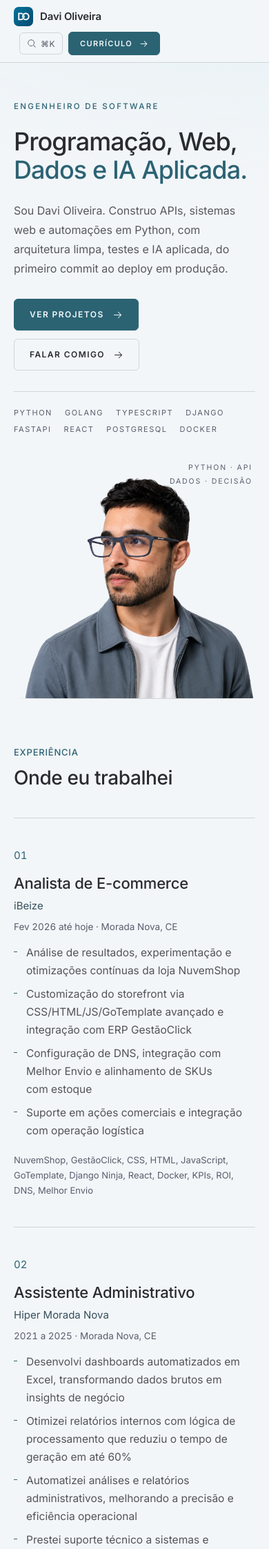
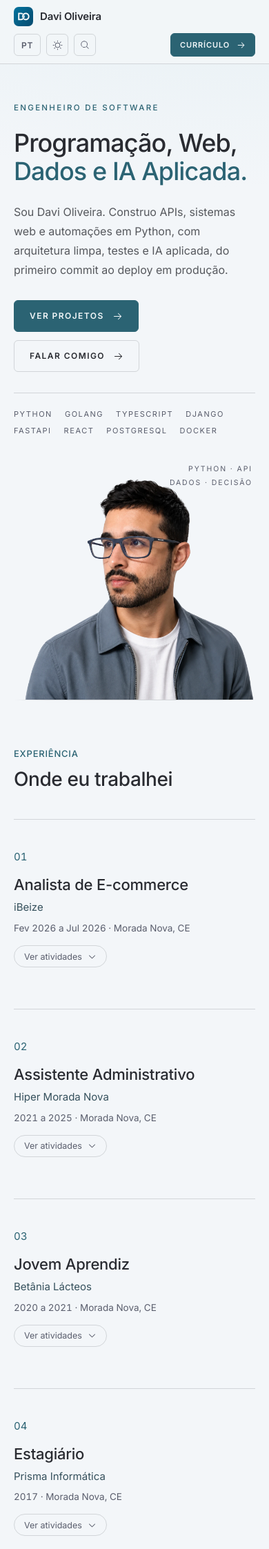
Before and after one commit to davioliveiraes/portfolio_davi_oliveira, a Django app: page / in a window 390 px wide; the page is wider, and only the part inside the window is pictured. Shown: the top 2245 px of that part at 69% size. Run offline with Django 5.2, Linux system fonts and the light colour scheme; data comes from the database, SQL or seed files in the repository.

Commit message:
feat: Implementing new data and reponsiveness adjustments

```diff
--- a/static/css/style.css
+++ b/static/css/style.css
@@ -59,6 +59,17 @@ body {
     line-height: 1.65;
     text-wrap: pretty;
     -webkit-font-smoothing: antialiased;
+}
+
+/* Nenhuma seção pode gerar rolagem horizontal no celular.
+   "clip" (e não "hidden") preserva o position: sticky do header. */
+html,
+body {
+    overflow-x: clip;
+}
+
+img {
+    max-width: 100%;
 }
 
 a {
@@ -140,6 +151,11 @@ section[id] {
 
     .carousel-viewport {
         scroll-behavior: auto;
+    }
+
+    .exp-row.is-collapsible .exp-body,
+    .exp-toggle-icon {
+        transition: none;
     }
 }
 
@@ -533,6 +549,60 @@ html:not([data-theme="light"]) .icon-sun {
     color: var(--pf-muted);
     margin-top: 6px;
     font-variant-numeric: tabular-nums;
+}
+
+/* Atividades recolhidas: a seção fica curta e o visitante abre o que interessa.
+   Sem JS o botão não aparece e o conteúdo continua visível. */
+.exp-toggle {
+    display: none;
+    align-items: center;
+    gap: 8px;
+    height: 32px;
+    padding: 0 14px;
+    background: transparent;
+    border: 1px solid var(--pf-border);
+    border-radius: 999px;
+    color: var(--pf-muted);
+    font-size: 12.5px;
+    cursor: pointer;
+}
+
+.exp-row.is-collapsible .exp-toggle {
+    display: inline-flex;
+}
+
+.exp-toggle:hover {
+    background: color-mix(in srgb, var(--pf-accent) 12%, transparent);
+    color: var(--pf-accent);
+}
+
+.exp-row.is-open .exp-toggle {
+    border-color: var(--pf-accent);
+    color: var(--pf-accent);
+}
+
+.exp-toggle-icon {
+    transition: transform 0.25s ease;
+}
+
+.exp-row.is-open .exp-toggle-icon {
+    transform: rotate(180deg);
+}
+
+/* A altura anima de 0fr para 1fr: sem max-height chutado */
+.exp-row.is-collapsible .exp-body {
+    display: grid;
+    grid-template-rows: 0fr;
+    transition: grid-template-rows 0.35s ease;
+}
+
+.exp-row.is-collapsible.is-open .exp-body {
+    grid-template-rows: 1fr;
+}
+
+.exp-row.is-collapsible .exp-body-inner {
+    overflow: hidden;
+    padding-top: 18px;
 }
 
 .exp-details {
@@ -1036,6 +1106,8 @@ html:not([data-theme="light"]) .icon-sun {
 .contact-links .value {
     font-size: 15px;
     line-height: 24px;
+    /* e-mails e URLs longas nunca estouram a largura da coluna */
+    overflow-wrap: anywhere;
 }
 
 /* ---------- Footer ---------- */
@@ -1314,7 +1386,8 @@ html:not([data-theme="light"]) .icon-sun {
     .exp-row,
     .skill-row,
     .contact-grid {
-        grid-template-columns: 1fr;
+        /* minmax(0, …) evita que conteúdo largo empurre a coluna */
+        grid-template-columns: minmax(0, 1fr);
     }
 
     /* Em uma coluna o hero flui naturalmente (sem travar em 100vh) */
@@ -1344,15 +1417,29 @@ html:not([data-theme="light"]) .icon-sun {
 }
 
 @media (max-width: 640px) {
-    .site-nav,
-    .hbtn-lang,
-    .hbtn-icon {
+    /* Sem a nav, a palette vira a navegação: o ⌘K volta a aparecer.
+       Idioma e tema continuam visíveis, na segunda linha do header. */
+    .site-nav {
         display: none;
     }
 
-    /* Sem nav, a palette é a navegação: o ⌘K volta a aparecer */
     .hbtn-k {
         display: inline-flex;
+    }
+
+    .header-inner {
+        gap: 10px 12px;
+    }
+
+    .header-actions {
+        flex: 1 1 100%;
+        flex-wrap: wrap;
+        gap: 8px;
+    }
+
+    /* O CTA fecha a linha à direita, os controles pequenos ficam à esquerda */
+    .hbtn-cv {
+        margin-left: auto;
     }
 
     .carousel {
@@ -1367,4 +1454,38 @@ html:not([data-theme="light"]) .icon-sun {
     .carousel-arrows {
         display: none;
     }
+
+    /* Rótulo em cima, valor embaixo: nada é cortado em tela estreita */
+    .contact-links a {
+        flex-direction: column;
+        align-items: flex-start;
+        gap: 2px;
+        padding: 14px 0;
+    }
+
+    /* Abaixo de 16px o Safari do iOS dá zoom ao focar o campo,
+       e o zoom é o que deixa a página "cortada" na horizontal. */
+    .contact-form input,
+    .contact-form textarea,
+    .palette-input-wrapper input,
+    .terminal-input-line input {
+        font-size: 16px;
+    }
 }
+
+/* Telas bem estreitas (iPhone SE e similares): a busca fica só com o ícone */
+@media (max-width: 400px) {
+    .hbtn-k {
+        width: 32px;
+        padding: 0;
+    }
+
+    .hbtn-k span {
+        display: none;
+    }
+
+    .hbtn-cv {
+        padding: 0 13px;
+        letter-spacing: 0.08em;
+    }
+}
--- a/static/js/main.js
+++ b/static/js/main.js
@@ -210,6 +210,40 @@ if (projectFilters) {
         });
     });
 }
+
+// ============================================
+// EXPERIÊNCIA: ATIVIDADES RECOLHIDAS
+// Cada cargo abre as próprias atividades; a seção não nasce comprida.
+// ============================================
+document.querySelectorAll('.exp-row').forEach((row) => {
+    const toggle = row.querySelector('.exp-toggle');
+    const body = row.querySelector('.exp-body');
+    if (!toggle || !body) return;
+
+    // Só recolhe quando o JS está de pé (sem JS o conteúdo continua legível)
+    row.classList.add('is-collapsible');
+
+    const label = toggle.querySelector('.exp-toggle-text');
+    const reduced = window.matchMedia('(prefers-reduced-motion: reduce)').matches;
+
+    toggle.addEventListener('click', () => {
+        const open = !row.classList.contains('is-open');
+        row.classList.toggle('is-open', open);
+        toggle.setAttribute('aria-expanded', String(open));
+        if (label) {
+            label.textContent = open ? toggle.dataset.labelClose : toggle.dataset.labelOpen;
+        }
+
+        // Depois de expandir, traz o final da linha para a tela
+        if (open && !reduced) {
+            window.setTimeout(() => {
+                if (row.getBoundingClientRect().bottom > window.innerHeight) {
+                    row.scrollIntoView({ block: 'nearest', behavior: 'smooth' });
+                }
+            }, 380);
+        }
+    });
+});
 
 // ============================================
 // COMMAND PALETTE
--- a/templates/core/home.html
+++ b/templates/core/home.html
@@ -63,6 +63,13 @@
             <p class="exp-period">{{ experience.period_i18n }}</p>
         </div>
         <div>
+            <button type="button" class="exp-toggle" aria-expanded="false" aria-controls="expBody{{ forloop.counter }}"
+                    data-label-open="{% trans 'Ver atividades' %}" data-label-close="{% trans 'Ocultar atividades' %}">
+                <span class="exp-toggle-text">{% trans "Ver atividades" %}</span>
+                <svg class="exp-toggle-icon" width="13" height="13" viewBox="0 0 256 256" fill="currentColor" aria-hidden="true"><path d="M213.66 101.66l-80 80a8 8 0 0 1-11.32 0l-80-80a8 8 0 0 1 11.32-11.32L128 164.69l74.34-74.35a8 8 0 0 1 11.32 11.32Z"/></svg>
+            </button>
+            <div class="exp-body" id="expBody{{ forloop.counter }}">
+                <div class="exp-body-inner">
                     <ul class="exp-details">
                         {% for detail in experience.details_list %}
                         <li>{{ detail }}</li>
@@ -71,6 +78,8 @@
                     {% if experience.skills_i18n %}
                     <p class="exp-skills">{{ experience.skills_i18n }}</p>
                     {% endif %}
+                </div>
+            </div>
         </div>
     </div>
     {% endfor %}
@@ -159,6 +168,11 @@
             <p class="edu-period">{% trans "2022 a 2025" %} · {% trans "Concluído" %}</p>
         </div>
         <div class="edu-card reveal">
+            <h3>{% trans "Sistemas de Informação" %}</h3>
+            <p class="edu-inst">{% trans "UFC, Universidade Federal do Ceará" %}</p>
+            <p class="edu-period">{% trans "2018 a 2019" %} · {% trans "Incompleto" %}</p>
+        </div>
+        <div class="edu-card reveal">
             <h3>{% trans "Técnico em Informática" %}</h3>
             <p class="edu-inst">EEEP Osmira Eduardo de Castro</p>
             <p class="edu-period">{% trans "2015 a 2017" %} · {% trans "Concluído" %}</p>
```
Also changed, not shown: apps/core/tests/test_content_models.py (+5 -0 lines), apps/core/migrations/0015_close_ibeize_period.py (added), locale/en/LC_MESSAGES/django.po, 5 other files. Lines whose indentation alone changed are shown as unchanged.
